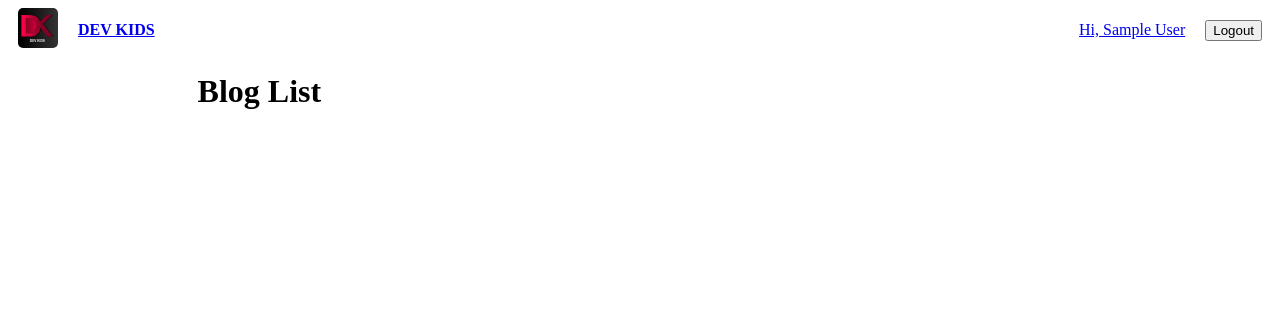
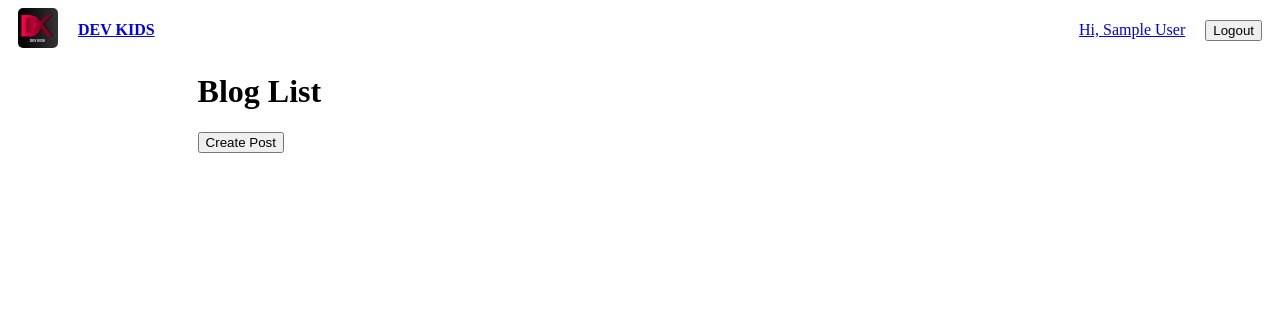
Before and after one commit to yahyaanwar/django-blog, a Django app: page /blog/ in a window 1280 px wide. Shown: the top 312 px of the page. Run offline with Django 3.2, Linux system fonts and the light colour scheme; the visitor is signed in with stand-in values (Sample User, id 1); data that the repository does not hold is empty.

Commit message:
[IMP] user create post

```diff
--- a/blog/models.py
+++ b/blog/models.py
@@ -1,4 +1,6 @@
 from django.db import models
+
+from user.models import CustomUser
 
 class Post(models.Model):
     title = models.CharField(max_length=100)
@@ -6,6 +8,7 @@ class Post(models.Model):
     create_at = models.DateTimeField(auto_now_add=True)
     update_at = models.DateTimeField(auto_now=True)
     slug = models.SlugField(max_length=100)
+    user = models.ForeignKey(CustomUser, on_delete=models.CASCADE)
 
     def __str__(self):
         return self.title
--- a/blog/templates/blog/index.html
+++ b/blog/templates/blog/index.html
@@ -6,13 +6,18 @@ Blog List
 
 {% block content %}
 <h1>Blog List</h1>
+{% if user.is_authenticated %}
+<a href="{% url 'blog:create' %}">
+        <button>Create Post</button>
+</a>
+{% endif %}
 <ul>
     {% for post in post_list %}
     <li>
         <a href="{{ post.slug }}/">
             <h3> {{ post.title }}</h3>
         </a>
-        <small>{{ post.create_at|date:"d M Y - P" }}</small>
+        <small>author : {{post.user.username}} | {{ post.create_at|date:"d M Y - P" }}</small>
         <p>{{ post.content }}</p>
 
     </li>
--- a/blog/templates/blog/post_detail.html
+++ b/blog/templates/blog/post_detail.html
@@ -12,7 +12,7 @@
             <button>Back</button>
         </a>
     </div>
-    <span>{{post.create_at}}</span>
+    <span>author : {{post.user.username}} | {{ post.create_at|date:"d M Y - P" }}</span>
     <p>{{post.content}}</p>
     <div style="display: flex;">
     {% if prev_slug %}
--- a/blog/urls.py
+++ b/blog/urls.py
@@ -5,6 +5,7 @@ from . import views
 app_name = 'blog'
 
 urlpatterns = [
-    path("", views.index, name="post_list"),
+    path("", views.index, name="index"),
+    path("create/", views.create, name="create"),
     path("<slug:slug>/", views.post_detail, name="post_detail"),
 ]
--- a/blog/views.py
+++ b/blog/views.py
@@ -1,6 +1,10 @@
-from django.shortcuts import render
+from django.shortcuts import render, redirect
+from django.contrib.auth.decorators import login_required
+from django.template.defaultfilters import slugify
 
 from . models import Post
+from . forms import PostForm
+from user . models import CustomUser
 
 def index(request):
     post_list = Post.objects.order_by('create_at').all()
@@ -24,3 +28,14 @@ def post_detail(request,slug):
         'prev_slug': prev_slug,
         'next_slug': next_slug
     })
+
+@login_required
+def create(request):
+    post_form = PostForm(request.POST or None)
+    if request.method == 'POST':
+        if post_form.is_valid():
+            post = post_form.save(commit=False)
+            post.user = request.user
+            post.save()
+            return redirect('blog:index')
+    return render(request, 'blog/create.html',{'form':post_form})
--- a/dk_blog/settings.py
+++ b/dk_blog/settings.py
@@ -128,3 +128,5 @@ STATICFILES_DIRS = (
 
 PROJECT_DIR = os.path.dirname(os.path.abspath(__file__))
 STATIC_ROOT = os.path.join(PROJECT_DIR, 'assets')
+
+LOGIN_URL = 'user:signin'
```
Also changed, not shown: blog/forms.py (added, +9 -0 lines), blog/templates/blog/create.html (added, +13 -0 lines).
